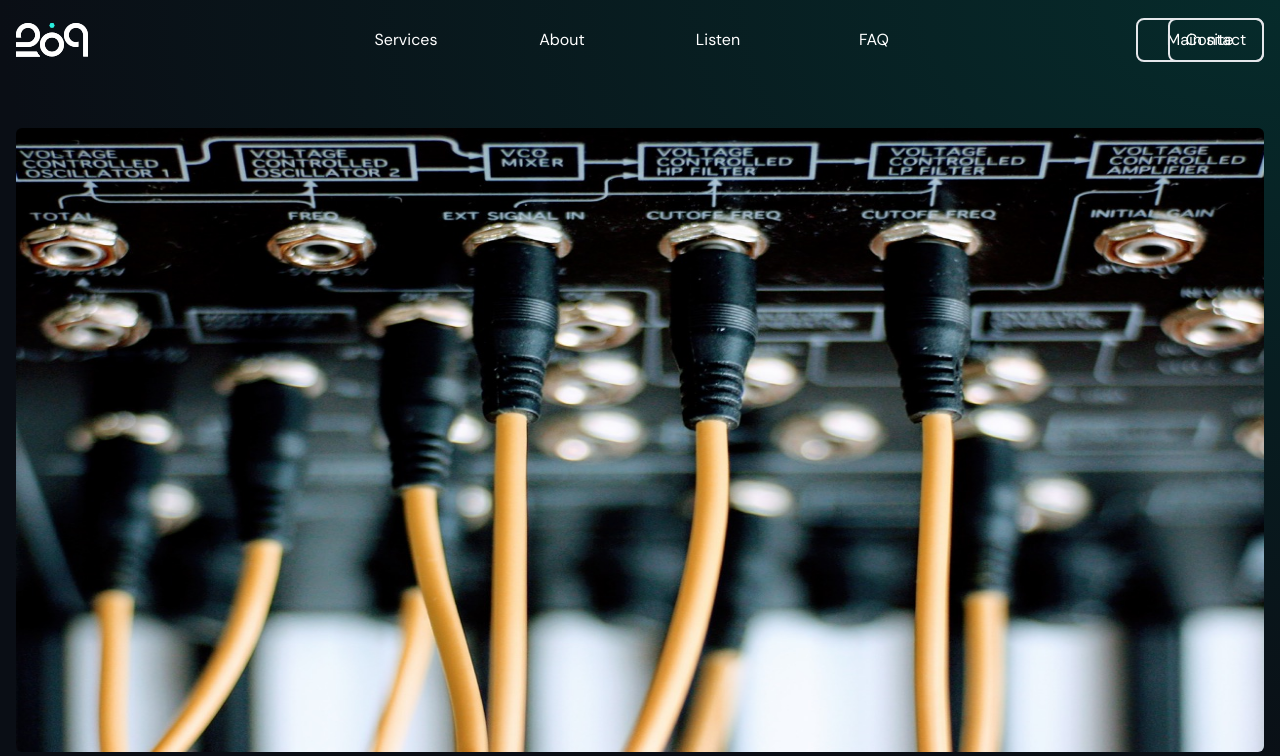
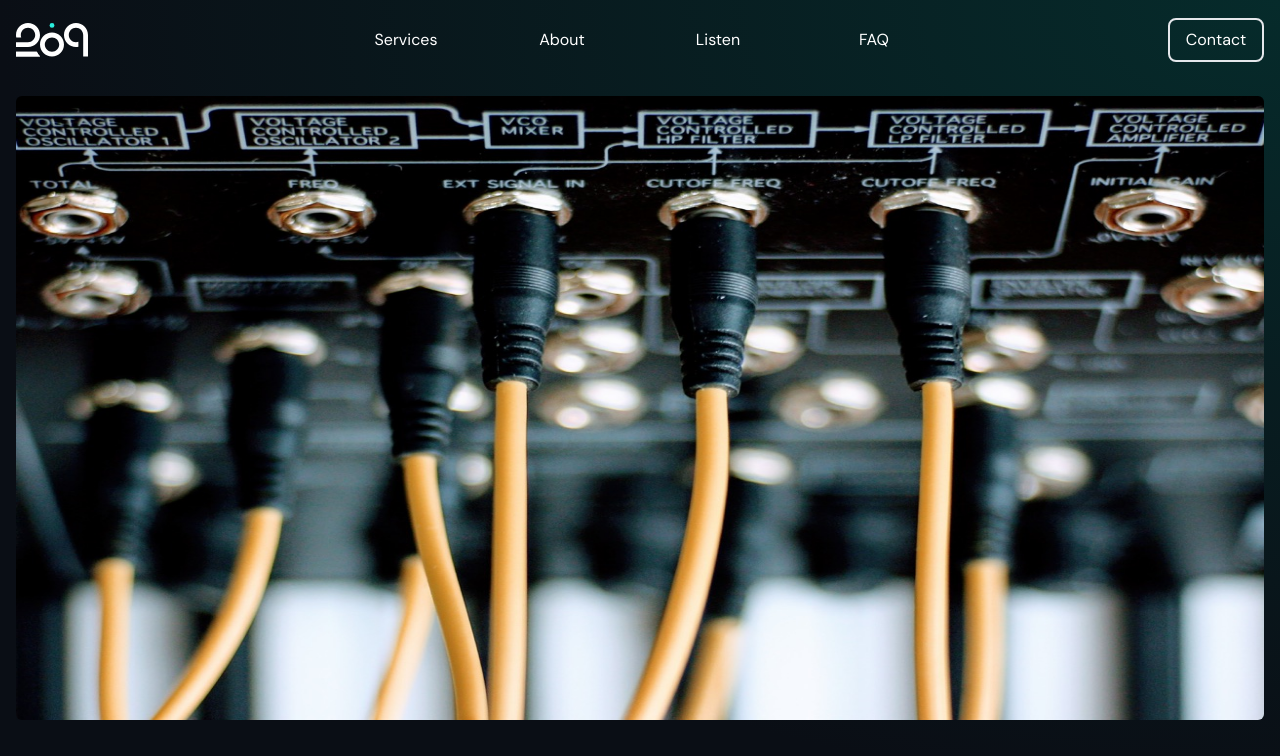
Before and after one commit to RobertJewell/two-zero-nine, a Next.js app: page /blog in a window 1280 px wide. Shown: the top 756 px of the page. Built offline with nearby package versions, Linux system fonts and the light colour scheme.

Commit message:
correct duplicate headers/footers

```diff
--- a/components/blog/container.js
+++ b/components/blog/container.js
@@ -1,3 +1,3 @@
 export default function Container({ children }) {
-	return <div className="container px-4 mx-auto">{children}</div>;
+	return <div className="container px-4 pt-12 mx-auto">{children}</div>;
 }
--- a/components/blog/layout.js
+++ b/components/blog/layout.js
@@ -1,5 +1,4 @@
 import Meta from "../blog/meta";
-import Footer from "../blog/footer";
 
 export default function Layout({ preview, children }) {
 	return (
@@ -8,7 +7,6 @@ export default function Layout({ preview, children }) {
 			<div className="min-h-screen text-white">
 				<main>{children}</main>
 			</div>
-			<Footer></Footer>
 		</>
 	);
 }
--- a/pages/blog.js
+++ b/pages/blog.js
@@ -1,7 +1,6 @@
 import Container from "../components/blog/container";
 import MoreStories from "../components/blog/more-stories";
 import HeroPost from "../components/blog/hero-post";
-import Header from "../components/blog/header";
 import Layout from "../components/blog/layout";
 import { getAllPosts } from "../lib/api";
 import Head from "next/head";
@@ -17,7 +16,6 @@ export default function Index({ allPosts }) {
 				</Head>
 				<div className="absolute w-screen h-screen -z-10 featureGradient"></div>
 				<Container>
-					<Header />
 					{heroPost && (
 						<HeroPost
 							title={heroPost.title}
--- a/pages/posts/[slug].js
+++ b/pages/posts/[slug].js
@@ -2,7 +2,6 @@ import { useRouter } from "next/router";
 import ErrorPage from "next/error";
 import Container from "../../components/blog/container";
 import PostBody from "../../components/blog/post-body";
-import Header from "../../components/blog/header";
 import PostHeader from "../../components/blog/post-header";
 import Layout from "../../components/blog/layout";
 import { getPostBySlug, getAllPosts } from "../../lib/api";
@@ -18,7 +17,6 @@ export default function Post({ post, morePosts, preview }) {
 	return (
 		<Layout preview={preview}>
 			<Container>
-				<Header />
 				{router.isFallback ? (
 					<PostTitle>Loading…</PostTitle>
 				) : (
```
